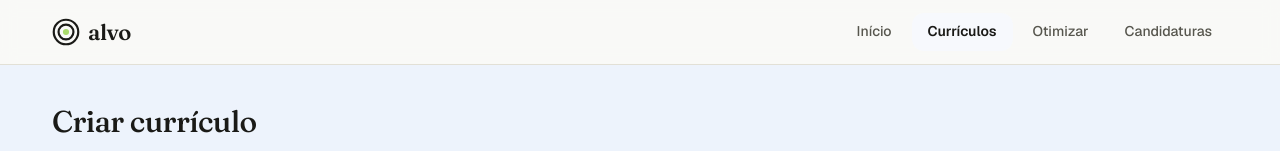
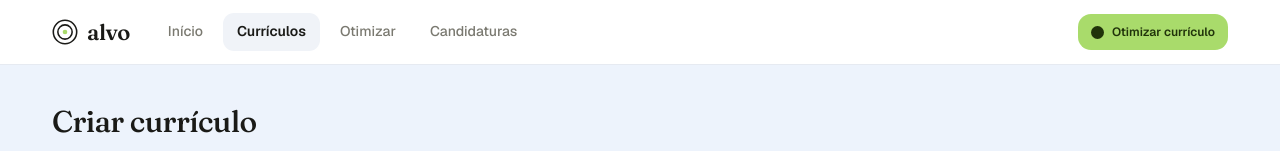
Before and after one commit to ltcmnk/alvo-frontend, a React (Vite) app: page /curriculos/novo in a window 1280 px wide. Shown: the top 151 px of the page. Built offline with nearby package versions, Linux system fonts and the light colour scheme; no server answers.

Commit message:
style(frontend): aplica top nav branca com abas em pílula no Header e no Footer

```diff
--- a/src/components/Footer.css
+++ b/src/components/Footer.css
@@ -1,5 +1,5 @@
 .footer {
-  border-top: 1px solid var(--cor-borda);
+  border-top: 1px solid var(--cor-borda-fria);
   background: var(--cor-superficie);
 }
 
--- a/src/components/Footer.jsx
+++ b/src/components/Footer.jsx
@@ -10,7 +10,7 @@ export default function Footer() {
       <div className="container footer__conteudo">
         <p className="footer__marca">alvo</p>
         <p className="footer__texto">
-          Projeto acadêmico, Sprint 1. Os dados exibidos são de exemplo.
+          Projeto acadêmico, Sprint 2. Os dados são de exemplo e ficam só na memória da API.
         </p>
         <p className="footer__texto">© {ANO_ATUAL} Equipe Alvo</p>
       </div>
--- a/src/components/Header.css
+++ b/src/components/Header.css
@@ -1,10 +1,9 @@
 .header {
   position: sticky;
   top: 0;
-  z-index: 10;
-  background: rgba(250, 250, 247, 0.92);
-  backdrop-filter: blur(8px);
-  border-bottom: 1px solid var(--cor-borda);
+  z-index: 20;
+  background: var(--cor-superficie);
+  border-bottom: 1px solid var(--cor-borda-fria);
 }
 
 .header__barra {
@@ -12,23 +11,42 @@
   flex-wrap: wrap;
   align-items: center;
   justify-content: space-between;
-  min-height: 64px;
+  gap: 0 var(--espaco-6);
+  min-height: var(--altura-cabecalho);
 }
 
 .header__logo {
   display: inline-flex;
   align-items: center;
-  gap: var(--espaco-2);
+  gap: 9px;
   font-family: var(--fonte-titulo);
-  font-size: var(--texto-xl);
+  font-size: 1.375rem;
   font-weight: 600;
   letter-spacing: -0.02em;
   text-decoration: none;
 }
 
 .header__simbolo {
-  width: 28px;
-  height: 28px;
+  width: 26px;
+  height: 26px;
+}
+
+.header__acoes {
+  display: flex;
+  align-items: center;
+  gap: var(--espaco-3);
+}
+
+/* No celular o atalho some: o menu já leva a Otimizar */
+.header__cta {
+  display: none;
+}
+
+.header__cta-ponto {
+  width: 13px;
+  height: 13px;
+  border-radius: 50%;
+  background: var(--cor-sobre-salvia);
 }
 
 /* Botão de menu com três traços desenhados em CSS (sem ícone externo) */
@@ -38,7 +56,7 @@
   width: 44px;
   height: 44px;
   padding: 0;
-  border: 1px solid var(--cor-borda-forte);
+  border: 1px solid var(--cor-borda-fria);
   border-radius: var(--raio-botao);
   background: var(--cor-superficie);
   cursor: pointer;
@@ -81,4 +99,15 @@
   .header__menu {
     display: none;
   }
+
+  /* Abas ocupam o meio e empurram o atalho para a direita */
+  .header .navigation {
+    flex: 1;
+  }
 }
+
+@media (min-width: 1024px) {
+  .header__cta {
+    display: inline-flex;
+  }
+}
--- a/src/components/Header.jsx
+++ b/src/components/Header.jsx
@@ -1,20 +1,21 @@
 import { useCallback, useState } from 'react'
 import { Link } from 'react-router-dom'
+import Button from './common/Button'
 import Navigation from './Navigation'
 import './Header.css'
 
-/** Símbolo da marca: três anéis concêntricos com o centro em sálvia. */
+/** Símbolo da marca: dois anéis com o centro em sálvia, igual ao favicon. */
 function SimboloAlvo() {
   return (
-    <svg className="header__simbolo" viewBox="0 0 32 32" aria-hidden="true">
-      <circle cx="16" cy="16" r="14" fill="none" stroke="currentColor" strokeWidth="2.5" />
-      <circle cx="16" cy="16" r="8.5" fill="none" stroke="currentColor" strokeWidth="2.5" />
-      <circle cx="16" cy="16" r="3.5" fill="var(--cor-salvia)" />
+    <svg className="header__simbolo" viewBox="0 0 40 40" aria-hidden="true">
+      <circle cx="20" cy="20" r="18" fill="none" stroke="currentColor" strokeWidth="2.4" />
+      <circle cx="20" cy="20" r="11" fill="none" stroke="currentColor" strokeWidth="2.4" />
+      <circle cx="20" cy="20" r="3.6" fill="var(--cor-salvia)" />
     </svg>
   )
 }
 
-/** Cabeçalho fixo com logo e navegação; no celular, a navegação abre por um botão de menu. */
+/** Barra superior fixa: logo, abas e atalho para otimizar; no celular, as abas abrem por um botão. */
 export default function Header() {
   const [menuAberto, setMenuAberto] = useState(false)
   const fecharMenu = useCallback(() => setMenuAberto(false), [])
@@ -26,6 +27,12 @@ export default function Header() {
           <SimboloAlvo />
           alvo
         </Link>
+        <Navigation aberto={menuAberto} aoNavegar={fecharMenu} />
+        <div className="header__acoes">
+          <Button to="/otimizar" size="sm" className="header__cta" onClick={fecharMenu}>
+            <span className="header__cta-ponto" aria-hidden="true" />
+            Otimizar currículo
+          </Button>
           <button
             type="button"
             className="header__menu"
@@ -36,7 +43,7 @@ export default function Header() {
             <span className="sr-only">{menuAberto ? 'Fechar menu' : 'Abrir menu'}</span>
             <span className="header__menu-icone" aria-hidden="true" />
           </button>
-        <Navigation aberto={menuAberto} aoNavegar={fecharMenu} />
+        </div>
       </div>
     </header>
   )
--- a/src/components/Navigation.css
+++ b/src/components/Navigation.css
@@ -2,6 +2,7 @@
 .navigation {
   display: none;
   flex-basis: 100%;
+  order: 3;
 }
 
 .navigation--aberta {
@@ -21,7 +22,7 @@
   display: block;
   padding: var(--espaco-3) var(--espaco-4);
   border-radius: var(--raio-campo);
-  color: var(--cor-texto-secundario);
+  color: var(--cor-texto-suave);
   font-weight: 500;
   text-decoration: none;
   transition:
@@ -33,26 +34,30 @@
   color: var(--cor-tinta);
 }
 
+/* Aba ativa em pílula cinza-azulada, como no protótipo */
 .navigation__link.active {
-  background: var(--cor-superficie-suave);
+  background: var(--cor-pilula);
   color: var(--cor-tinta);
   font-weight: 600;
 }
 
-/* Tablet em diante: menu sempre visível, em linha */
+/* Tablet em diante: abas sempre visíveis, em linha */
 @media (min-width: 768px) {
   .navigation {
     display: block;
     flex-basis: auto;
+    order: 0;
   }
 
   .navigation__lista {
     flex-direction: row;
+    gap: 6px;
     padding: 0;
   }
 
   .navigation__link {
-    padding: var(--espaco-2) var(--espaco-4);
+    padding: 8px 14px;
+    border-radius: 11px;
     font-size: var(--texto-sm);
   }
 }
--- a/src/components/Navigation.jsx
+++ b/src/components/Navigation.jsx
@@ -9,7 +9,7 @@ const LINKS = [
 ]
 
 /**
- * Links principais do app. O NavLink marca a página atual (classe "active" e aria-current).
+ * Abas principais do app. O NavLink marca a página atual (classe "active" e aria-current).
  * @param {object} props
  * @param {boolean} props.aberto - No celular, controla se o menu aparece.
  * @param {() => void} props.aoNavegar - Chamado no clique, para fechar o menu no celular.
```
Lines whose indentation alone changed are shown as unchanged.
